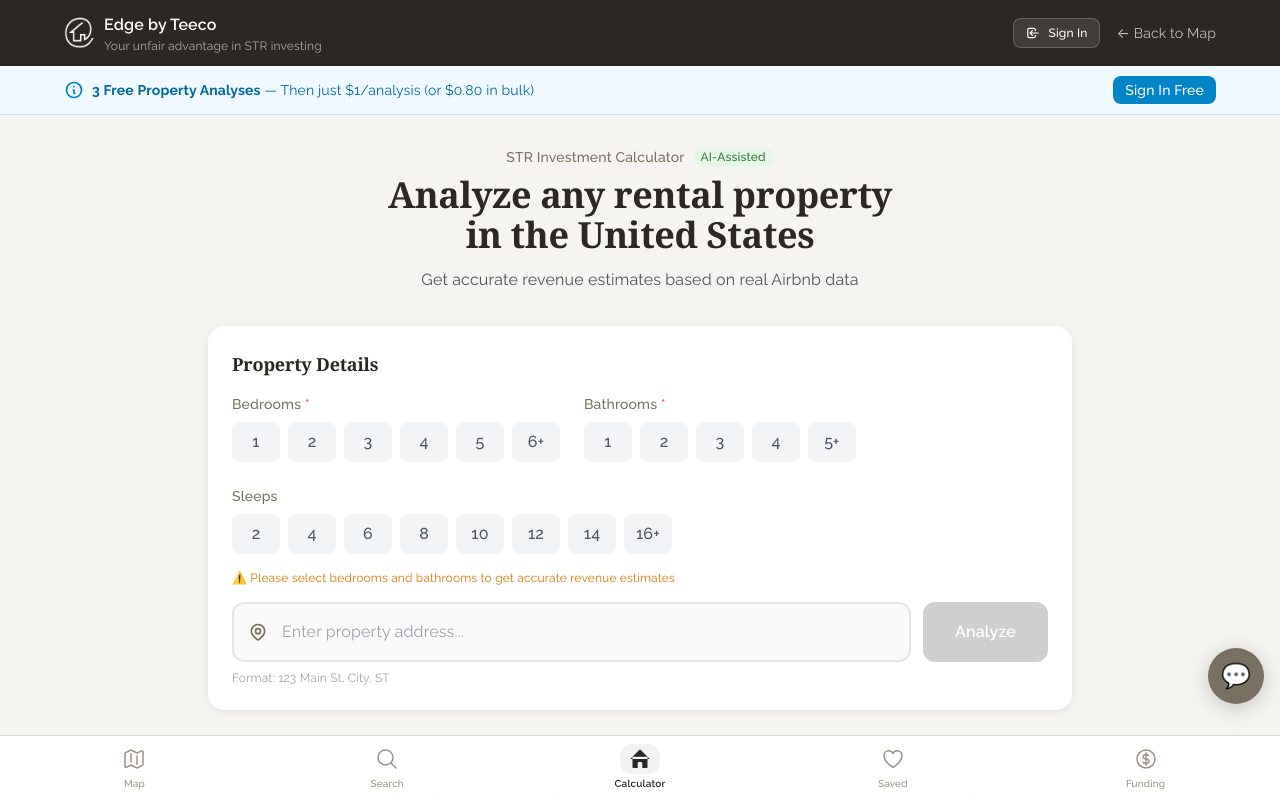
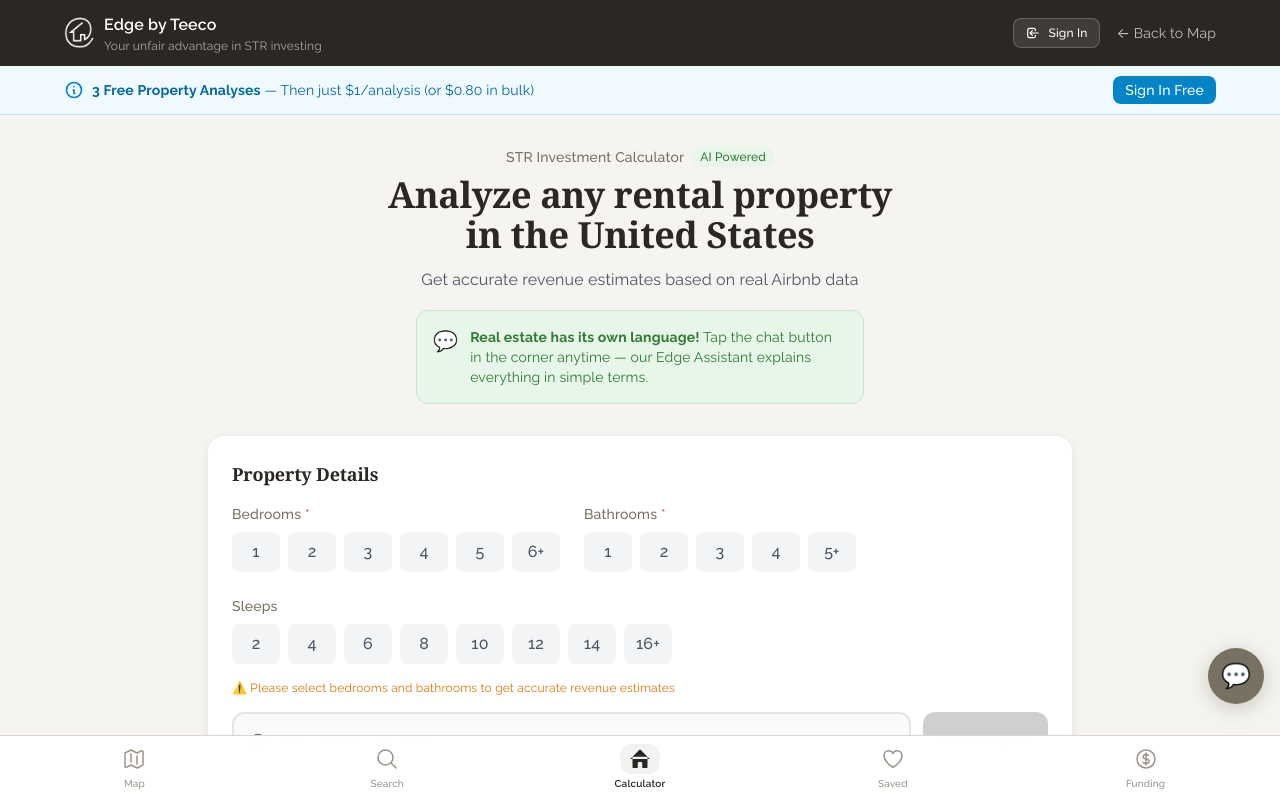
Before and after one commit to helloteeco/Edge, a Next.js app: page /calculator in a window 1280 px wide. Shown: the top 798 px of the page. Built offline with nearby package versions, Linux system fonts and the light colour scheme; a web font is replaced by a local one.

Commit message:
feat: add 'AI Powered' badge and chat assistant tip box to calculator
- Changed 'AI-Assisted' to 'AI Powered' badge
- Added green tip box: 'Real estate has its own language! Tap the chat button...'
- Matches the user's original design from screenshots

```diff
--- a/src/app/calculator/page.tsx
+++ b/src/app/calculator/page.tsx
@@ -1840,12 +1840,23 @@ Be specific, use the actual numbers, and help them think like a sophisticated in
         <div className="text-center mb-8">
           <div className="flex items-center justify-center gap-2 mb-2">
             <p className="text-sm font-medium" style={{ color: "#787060" }}>STR Investment Calculator</p>
-            <span className="text-xs font-medium px-2 py-0.5 rounded-full" style={{ backgroundColor: '#e8f5e9', color: '#2e7d32' }}>AI-Assisted</span>
+            <span className="text-xs font-medium px-2 py-0.5 rounded-full" style={{ backgroundColor: '#e8f5e9', color: '#2e7d32' }}>AI Powered</span>
           </div>
           <h1 className="text-3xl md:text-4xl font-bold mb-3" style={{ color: "#2b2823" }}>
             Analyze any rental property<br />in the United States
           </h1>
           <p className="text-gray-600">Get accurate revenue estimates based on real Airbnb data</p>
+          {/* Chat Assistant Tip */}
+          <div
+            className="mt-4 mx-auto max-w-md rounded-xl p-4 flex items-start gap-3"
+            style={{ backgroundColor: '#e8f5e9', border: '1px solid #c8e6c9' }}
+          >
+            <span className="text-xl flex-shrink-0">💬</span>
+            <p className="text-sm text-left" style={{ color: '#2e7d32' }}>
+              <strong>Real estate has its own language!</strong>{' '}
+              Tap the chat button in the corner anytime &mdash; our Edge Assistant explains everything in simple terms.
+            </p>
+          </div>
         </div>
 
         {/* Search Box */}
```
